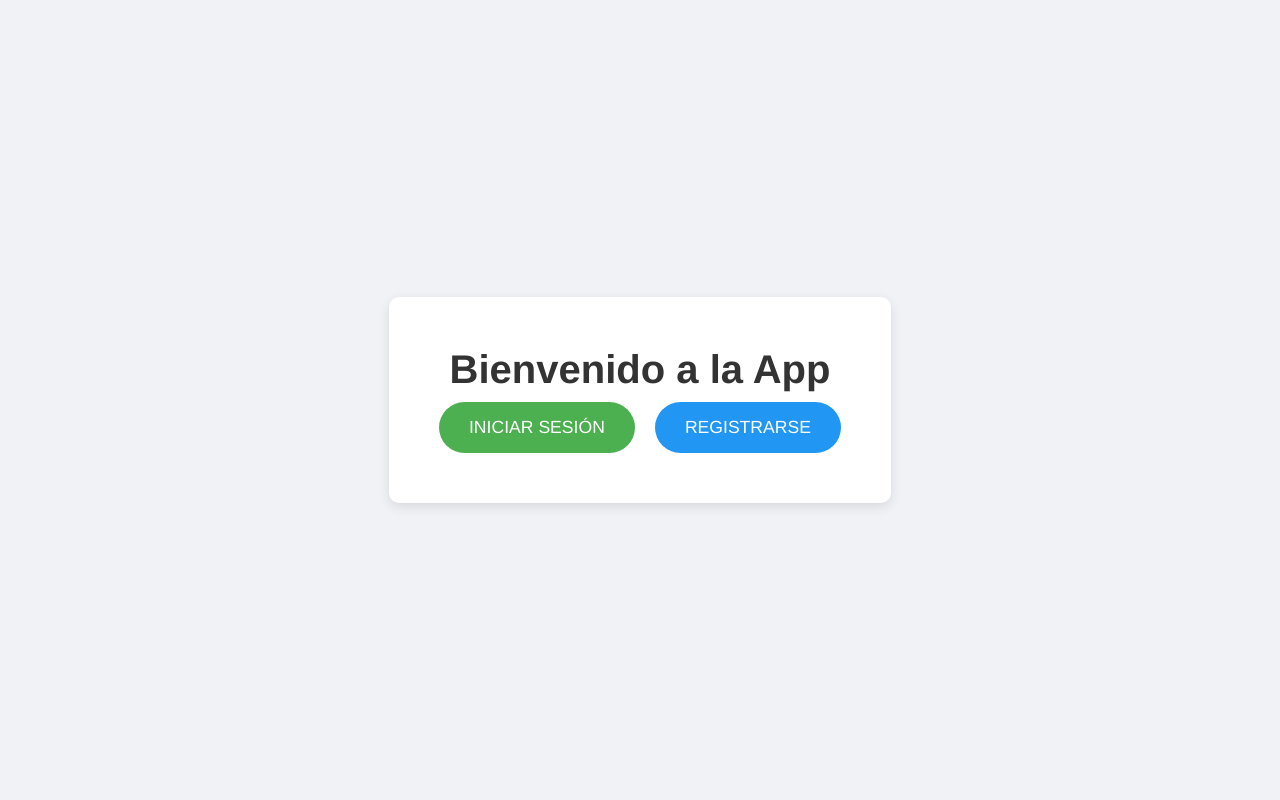
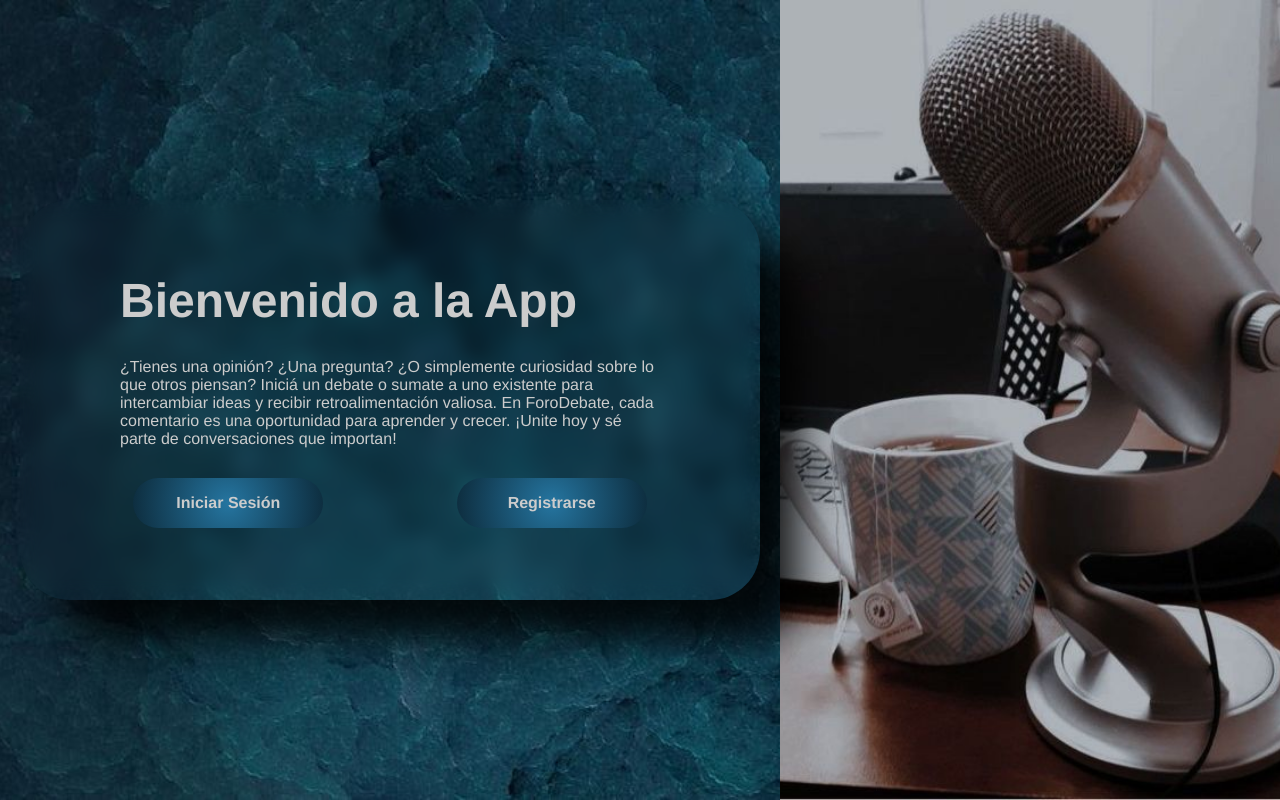
Before and after one commit to arielrojas39/foro-app, a Vue app: page / in a window 1280 px wide. Built offline with nearby package versions, Linux system fonts and the light colour scheme.

Commit message:
Estilamos algunas vistas

```diff
--- /dev/null
+++ b/src/components/Post.vue
@@ -0,0 +1,77 @@
+<template>
+    <div class="wrapper-post">
+      <div class="text-group">
+        <h2>{{ post.title }}</h2>
+        <p>{{ post.content }}</p>
+      </div>
+
+      <div class="button-group">
+
+        <button class="button" @click="editPost">
+          Editar
+        </button>
+
+        <button class="button" @click="deletePost">
+          Eliminar
+        </button>
+
+      </div>
+    </div>
+</template>
+
+<script>
+  export default {
+    props: ['post'],
+    methods: {
+      editPost() {
+        this.$emit('edit-post', this.post);
+      },
+      deletePost() {
+        this.$emit('delete-post', this.post.id);
+      }
+    }
+  }
+</script>
+
+<style scoped>
+  .wrapper-post{
+    display: flex;
+    flex-direction: row;
+    gap:20px;
+    justify-content: space-between;
+    align-items: center;
+    background: radial-gradient(circle, #4f3372, #32125c);
+    box-shadow: 5px 5px 10px rgba(0, 0, 0, 0.8);
+    width: 550px;
+    min-height: auto;
+    border-radius: 10px;
+    padding:25px;
+    color:#ccc;
+  }
+  .text-group{
+    display: flex;
+    flex-direction: column;
+    color:#ccc;
+    justify-content: start;
+    align-items: start;
+    gap:20px;
+  }
+  p{
+    text-align: left;
+  }
+  .button-group{
+    display: flex;
+    flex-direction: row;
+    gap:10px;
+  }
+  .button{
+    width: 80px;
+    height: 30px;
+    border:none;
+    border-radius: 50px;
+    color: #ccc;
+    background: radial-gradient(circle, #3c235a, #20093e);
+    cursor: pointer;
+  }
+
+</style>
--- a/src/router/index.js
+++ b/src/router/index.js
@@ -4,6 +4,7 @@ import Home from '@/views/Home.vue'
 import Login from '@/views/Login.vue'
 import Dashboard from '@/views/Dashboard.vue'
 import Register from '../views/Register.vue'
+import Posts from '@/views/Post.vue'
 import store from '@/store'
 
 Vue.use(VueRouter)
@@ -27,6 +28,10 @@ const routes = [
     component: Dashboard,
     meta: { requiresAuth: true}
   },
+  {
+    path: '/posts',
+    component: Posts,
+  }
 ]
 
 const router = new VueRouter({
--- a/src/views/Dashboard.vue
+++ b/src/views/Dashboard.vue
@@ -1,6 +1,6 @@
 <template>
   <div class="dashboard-container">
-    <div v-if="isAdmin" class="profile-list">
+    <!-- <div v-if="isAdmin" class="profile-list">
       <h1>Perfiles de usuarios</h1>
       <div class="user-cards-container">
         <div v-for="user in allUsers" :key="user.id" class="user-card">
@@ -12,13 +12,14 @@
           <p><strong>Direccion:</strong> {{ user.address }}</p>
         </div>
       </div>
-    </div>
+    </div> -->
 
 
-    <div v-else-if="userData" class="profile-card">
+    <div v-if="userData" class="profile-card">
       <h1>¡Bienvenido, {{userData.firstName}}!</h1>
       <div class="profile-container">
-
+        <!-- COMENZAMOS A INTENTAR COLOCAR UN COMPONENTE EN UNA VISTA!!! -->
+        <Post></Post>
         <!-- <h1>Perfil de usuario</h1>
         <img :src="userData.photoURL" class="profile-image" />
         <p><strong>Correo:</strong> {{ userData.email }}</p>
@@ -27,6 +28,8 @@
         <section class="threads-container">
 
           <div class="box-threads">
+            <!-- <router-link to="/posts">Posts</router-link> -->
+
             <img :src="userData.photoURL" class="profile-image" />
             <input class="box-input" type="text" placeholder="Comienza un debate...">
           </div>
@@ -43,7 +46,7 @@
 <script>
 import { mapActions, mapGetters } from "vuex";
 import {db} from '../firebase'
-
+import Post from "../components/Post.vue";
 export default {
   name: "Dashboard",
   data() {
@@ -52,6 +55,9 @@ export default {
         allUsers: [],
         isAdmin: false,
     }
+  },
+  components:{
+    Post,
   },
 
   computed: {
@@ -110,7 +116,10 @@ export default {
     justify-content: center;
     align-items: center;
     height: 100vh;
-    background: radial-gradient(circle, #26133e, #0d031a);
+    background-image: url('../img/background.jpg');
+    background-repeat: no-repeat;
+    background-size: cover;
+    background-position: center;
   }
   .threads-container{
     width: 600px;
--- a/src/views/Home.vue
+++ b/src/views/Home.vue
@@ -1,12 +1,23 @@
 <template>
   <div class="home-container">
+
     <div class="content">
-      <h1>Bienvenido a la App</h1>
+
+      <div class="text-group">
+        <h1>Bienvenido a la App</h1>
+        <p>¿Tienes una opinión? ¿Una pregunta? ¿O simplemente curiosidad sobre lo que otros piensan? Iniciá un debate o sumate a uno existente para intercambiar ideas y recibir retroalimentación valiosa. En ForoDebate, cada comentario es una oportunidad para aprender y crecer.
+          ¡Unite hoy y sé parte de conversaciones que importan!</p>
+      </div>
+
       <div class="button-group">
-        <router-link to="/login" class="login-button">Iniciar Sesión</router-link>
-        <router-link to="/register" class="register-button">Registrarse</router-link>
+        <router-link to="/login" class="button">Iniciar Sesión</router-link>
+        <router-link to="/register" class="button">Registrarse</router-link>
       </div>
+
     </div>
+
+    <div class="img-container"></div>
+
   </div>
 </template>
 
@@ -24,64 +35,88 @@ body {
 }
 
 .home-container {
+  position: relative;
   display: flex;
-  justify-content: center;
+  justify-content: space-between;
   align-items: center;
   height: 100vh;
-  background-color: #f0f2f5;
+  width: 100vw;
+  background-image: url('../img/background.jpg');
+  background-position: center;
+  background-repeat: no-repeat;
+  background-size: cover;
+}
+.img-container{
+  display: flex;
+  min-width: 500px;
+  height: 100vh;
+  background-image: url('../img/debate-web.jpg');
+  background-repeat: no-repeat;
+  background-position: center;
+  background-size: cover;
 }
 
 .content {
-  text-align: center;
-  background: #fff;
-  padding: 50px;
-  border-radius: 10px;
-  box-shadow: 0px 4px 12px rgba(0, 0, 0, 0.1);
+  display: flex;
+  flex-direction: column;
+  justify-content: center;
+  align-items: center;
+  width: 800px;
+  height: 400px;
+  backdrop-filter: blur(10px);
+  box-shadow: 40px 40px 40px rgba(0, 0, 0, 0.85);
+  border-radius: 50px;
+  margin: 20px;
+}
+.text-group{
+  display: flex;
+  flex-direction: column;
+  gap:20px;
+  padding: 0px 100px;
 }
 
 h1 {
-  font-size: 2.5rem;
-  color: #333;
+  font-size: 3rem;
+  color:#ccc;
   margin-bottom: 10px;
+  text-align: left;
 }
 
 p {
-  font-size: 1.2rem;
-  color: #777;
+  font-size: 1rem;
   margin-bottom: 30px;
+  text-align: left;
+  color:#ccc;
 }
 
 .button-group {
   display: flex;
-  justify-content: center;
+  justify-content: space-evenly;
+  align-items: center;
   gap: 20px;
+  width: 100%;
+  padding: 0px 100px;
 }
 
-.login-button, .register-button {
-  padding: 15px 30px;
-  font-size: 1.1rem;
-  text-transform: uppercase;
-  border-radius: 30px;
+.button{
+  display: flex;
+  justify-content: center;
+  align-items: center;
+  width: 150px;
+  height: 30px;
+  border: none;
+  border-radius: 50px;
+  color:#ccc;
+  background: radial-gradient(circle, #2575a0, #0d2c3d);
+  cursor: pointer;
+  text-align: center;
   text-decoration: none;
-  transition: background-color 0.3s ease;
-  cursor: pointer;
+  padding: 10px 20px;
+  font-weight: 600;
+  transition: background-color 0.3s ease-in-out, transform 0.3s ease-in-out;
 }
-
-.login-button {
-  background-color: #4CAF50;
-  color: white;
-}
-
-.login-button:hover {
-  background-color: #45a049;
-}
-
-.register-button {
-  background-color: #2196F3;
-  color: white;
-}
-
-.register-button:hover {
-  background-color: #1e88e5;
+.button:hover {
+  background: radial-gradient(circle, #0d81c5, #091e2a);
+  transform: scale(1.05);
 }
 </style>
--- a/src/views/Login.vue
+++ b/src/views/Login.vue
@@ -57,21 +57,24 @@
     justify-content: center;
     align-items: center;
     height: 100vh;
-    background-color: #f0f2f5;
+    background-image: url('../img/background.jpg');
+    background-repeat: no-repeat;
+    background-position: center;
+    background-size: cover;
   }
 
   .form-content {
-    background: #fff;
+    backdrop-filter: blur(10px);
     padding: 40px;
     border-radius: 10px;
-    box-shadow: 0px 4px 12px rgba(0, 0, 0, 0.1);
     text-align: center;
     width: 400px;
+    box-shadow: 20px 20px 20px rgba(0, 0, 0, 0.85);
   }
 
   h1 {
     font-size: 2.2rem;
-    color: #333;
+    color: #ccc;
     margin-bottom: 20px;
   }
 
@@ -93,17 +96,18 @@
   .login-button {
     width: 100%;
     padding: 15px;
-    background-color: #4CAF50;
-    color: white;
+    background: radial-gradient(circle, #2575a0, #0d2c3d);
     font-size: 1.2rem;
     border: none;
-    border-radius: 5px;
+    border-radius: 20px;
     cursor: pointer;
-    transition: background-color 0.3s ease;
+    color: #ccc;
+    transition: background-color 0.3s ease-in-out, transform 0.3s ease-in-out;
   }
 
   .login-button:hover {
-    background-color: #45a049;
+    background: radial-gradient(circle, #0d81c5, #091e2a);
+    transform: scale(1.05);
   }
 
   .error-message {
--- /dev/null
+++ b/src/views/Post.vue
@@ -0,0 +1,128 @@
+<template>
+    <div class="container">
+      <form @submit.prevent="addPost" class="post-container">
+        <input class="input-field" type="text" v-model="newPost.title" placeholder="Title" required />
+        <input class="input-field" type="text" v-model="newPost.content" placeholder="Content" required>
+        <button class="button" type="submit">Add Post</button>
+      </form>
+
+      <div class="edit-post" v-if="editingPost">
+        <h2>Edit Post</h2>
+        <input class="input-field" v-model="editingPost.title" />
+        <textarea class="input-field" v-model="editingPost.content"></textarea>
+        <button class="button-edit" @click="updatePost">Save</button>
+      </div>
+
+      <div v-for="post in posts" :key="post.id">
+        <Post :post="post" @edit-post="startEditing" @delete-post="removePost" />
+      </div>
+
+    </div>
+  </template>
+
+  <script>
+  import Post from '../components/Post.vue';
+
+  export default {
+    components: { Post },
+    data() {
+      return {
+        posts: [],
+        newPost: { title: '', content: '' },
+        editingPost: null,
+      };
+    },
+    methods: {
+      addPost() {
+        const newPost = { ...this.newPost, id: Date.now() };
+        this.posts.push(newPost);
+        this.newPost.title = '';
+        this.newPost.content = '';
+      },
+      startEditing(post) {
+        this.editingPost = { ...post };
+      },
+      updatePost() {
+        const index = this.posts.findIndex(post => post.id === this.editingPost.id);
+        this.$set(this.posts, index, this.editingPost);
+        this.editingPost = null;
+      },
+      removePost(id) {
+        this.posts = this.posts.filter(post => post.id !== id);
+      }
+    }
+  }
+  </script>
+
+<style scoped>
+.container{
+    width: 100%;
+    height: 100vh;
+    display: flex;
+    flex-direction: column;
+    justify-content: start;
+    align-items: center;
+    gap:10px;
+    background: radial-gradient(circle, #3c235a, #20093e);
+}
+.post-container{
+    min-width: 600px;
+    min-height: 200px;
+    background: radial-gradient(circle, #4f3372, #32125c);
+    box-shadow: 5px 5px 10px rgba(0, 0, 0, 0.8);
+    display: flex;
+    flex-direction: column;
+    justify-content: center;
+    align-items: center;
+    gap:20px;
+    border-radius: 10px;
+    margin:20px;
+}
+.input-field{
+    width: 400px;
+    height: 30px;
+    padding:0 10px;
+    border: none;
+    outline:none;
+    background-color: white;
+    border-radius: 5px;
+    color: black;
+}
+.button{
+    width: 420px;
+    height: 30px;
+    border: none;
+    border-radius: 50px;
+    color:#ccc;
+    background: radial-gradient(circle, #3c235a, #20093e);
+    cursor: pointer;
+}
+.post-list{
+  width: 600px;
+  min-height: 200px;
+  background-color: rgb(39, 3, 39);
+  display: flex;
+  flex-direction: column;
+  justify-content: start;
+  align-items: start;
+  gap:20px;
+  border-radius: 10px;
+  padding:10px;
+  color:#ccc;
+}
+.edit-post{
+  display: flex;
+    flex-direction: row;
+    gap:20px;
+    justify-content: space-between;
+    align-items: center;
+    background: radial-gradient(circle, #4f3372, #32125c);
+    box-shadow: 5px 5px 10px rgba(0, 0, 0, 0.8);
+    width: 550px;
+    min-height: auto;
+    border-radius: 10px;
+    padding:25px;
+    color:#ccc;
+}
+
+</style>
--- a/src/views/Register.vue
+++ b/src/views/Register.vue
@@ -2,7 +2,7 @@
     <div class="register-container">
       <div class="form-content">
         <h1>Registro</h1>
-        <form @submit.prevent="registrarUsuario">
+        <form @submit.prevent="registrarUsuario" class="form-wrapper">
           <input v-model="email" type="email" placeholder="Correo" required class="input-field" />
           <input v-model="pass" type="password" placeholder="Contraseña" required class="input-field" />
 
@@ -90,30 +90,39 @@ export default {
     justify-content: center;
     align-items: center;
     height: 100vh;
-    background-color: #f0f2f5;
+    background-image: url('../img/background.jpg');
+    background-position: center;
+    background-size: cover;
+    background-repeat: no-repeat;
   }
-
+  .form-wrapper{
+    display: flex;
+    flex-direction: column;
+    gap:10px;
+  }
   .form-content {
-    background: #fff;
+    display: flex;
+    flex-direction: column;
+    gap:10px;
     padding: 40px;
     border-radius: 10px;
-    box-shadow: 0px 4px 12px rgba(0, 0, 0, 0.1);
     text-align: center;
     width: 400px;
+    backdrop-filter: blur(10px);
+    box-shadow: 40px 40px 40px rgba(0, 0, 0, 0.85);
   }
 
   h1 {
     font-size: 2.2rem;
-    color: #333;
+    color: #ccc;
     margin-bottom: 20px;
   }
 
   .input-field {
     width: 100%;
-    padding: 12px;
-    margin: 10px 0;
-    border: 1px solid #ccc;
-    border-radius: 5px;
+    padding: 10px 20px;
+    border: none;
+    border-radius: 50px;
     font-size: 1rem;
     box-sizing: border-box;
   }
@@ -125,17 +134,14 @@ export default {
 
   .file-label {
     display: block;
-    margin: 10px 0;
-    background-color: #4CAF50;
+    background: radial-gradient(circle, #2575a0, #0d2c3d);
     color: white;
-    padding: 12px;
-    border-radius: 5px;
+    padding: 10px 20px;
+    border-radius: 50px;
     cursor: pointer;
     transition: background-color 0.3s ease;
-  }
-
-  .file-label:hover {
-    background-color: #45a049;
+    font-size: 1.2rem;
+    transition: background-color 0.3s ease-in-out, transform 0.3s ease-in-out;
   }
 
   .input-file {
@@ -152,18 +158,21 @@ export default {
 
   .register-button {
     width: 100%;
-    padding: 15px;
-    background-color: #2196F3;
+    padding: 10px 20px;
+    background: radial-gradient(circle, #2575a0, #0d2c3d);
     color: white;
     font-size: 1.2rem;
     border: none;
     border-radius: 5px;
     cursor: pointer;
     transition: background-color 0.3s ease;
+    border-radius: 50px;
+    transition: background-color 0.3s ease-in-out, transform 0.3s ease-in-out;
   }
 
-  .register-button:hover {
-    background-color: #1e88e5;
+  .register-button:hover,  .file-label:hover{
+    background: radial-gradient(circle, #0d81c5, #091e2a);
+    transform: scale(1.05);
   }
 
   .error-message {
```
Also changed, not shown: src/img/background.jpg (added), src/img/debate-web.jpg (added).
